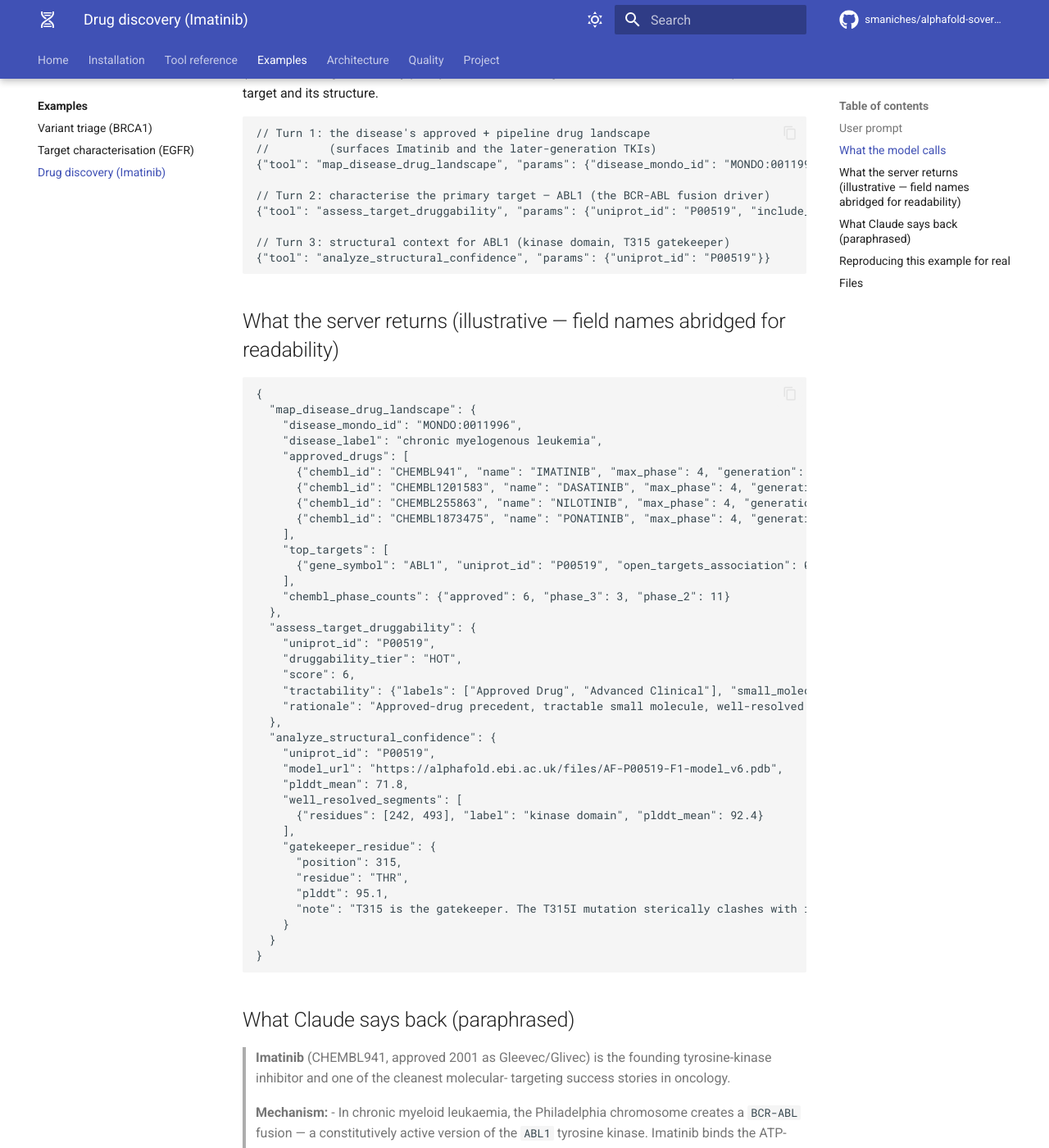
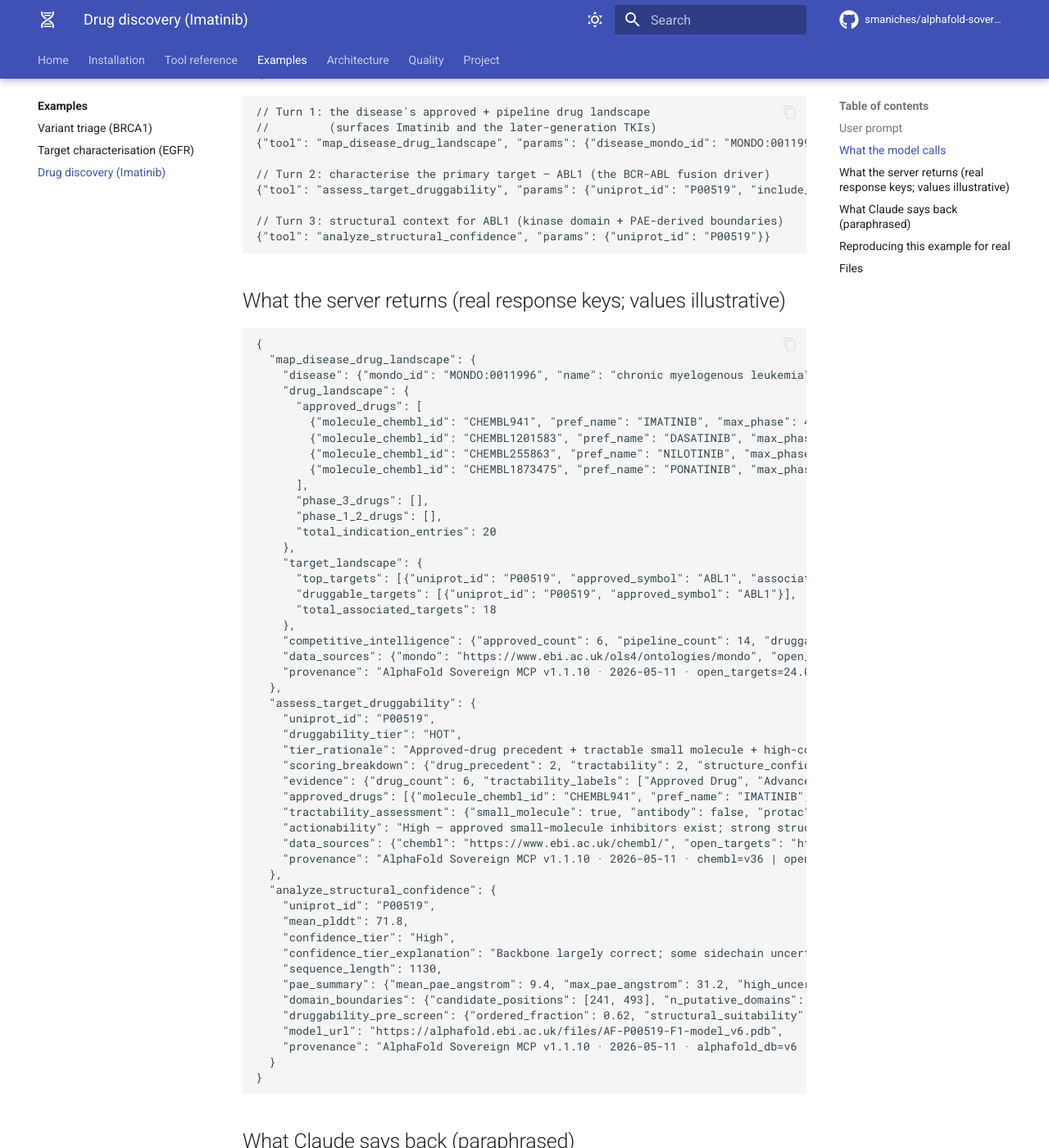
Before and after one commit to smaniches/alphafold-sovereign-mcp, an MkDocs documentation site: the page built from docs/examples/03-drug-discovery.md, in a window 1280 px wide and 1400 px high, scrolled down 581 px. Shown: the whole window at 82% size. Built offline with MkDocs 1.6.1 and Material for MkDocs 9.7.7, drawn with Linux system fonts in a browser that asks for light colours; comment, search, counter and statistics services are not loaded; some of the changed text lies outside the part shown.

Commit message:
docs(examples): make example 03 outputs match real tool schemas
Address review: the transcript (a literal MCP protocol trace) and the
doc output blocks used invented keys (well_resolved_segments,
gatekeeper_residue) and abridged shapes that do not match the tools'
actual returns. Rebuild the response payloads with the real top-level
keys verified from the code:

- map_disease_drug_landscape -> disease / drug_landscape /
  target_landscape / competitive_intelligence / data_sources / provenance
- assess_target_druggability -> uniprot_id / druggability_tier /
  tier_rationale / scoring_breakdown / evidence / approved_drugs /
  tractability_assessment / actionability / data_sources / provenance
- analyze_structural_confidence -> uniprot_id / mean_plddt /
  confidence_tier / confidence_tier_explanation / sequence_length /
  pae_summary / domain_boundaries / druggability_pre_screen / model_url /
  provenance

Values remain illustrative (labelled as such); the per-residue T315
gatekeeper detail is moved to 'background' since the structure tool
returns domain-level boundaries, not per-residue annotations. Both doc
copies and the transcript.jsonl updated. Docs-only; 697 passing at 100%.

Signed-off-by: Claude <noreply@anthropic.com>

````diff
--- a/docs/examples/03-drug-discovery.md
+++ b/docs/examples/03-drug-discovery.md
@@ -4,9 +4,8 @@
 > server returns this shape consistent with its unit-tested
 > orchestration over Open Targets, ChEMBL, UniProt, ClinVar, and
 > AlphaFold DB. Live-API validation is on the v1.2.0 roadmap; see
-> [`STATUS.md`](../status.md). The JSON below is an abridged,
-> illustrative view of the responses; field names are simplified for
-> readability and do not reproduce the literal tool output verbatim.
+> [`STATUS.md`](../status.md). The responses below use the tools' real
+> top-level response keys; the **values** are illustrative.
 
 ## User prompt
 
@@ -29,48 +28,59 @@ structure.
 // Turn 2: characterise the primary target — ABL1 (the BCR-ABL fusion driver)
 {"tool": "assess_target_druggability", "params": {"uniprot_id": "P00519", "include_clinical_stage": true}}
 
-// Turn 3: structural context for ABL1 (kinase domain, T315 gatekeeper)
+// Turn 3: structural context for ABL1 (kinase domain + PAE-derived boundaries)
 {"tool": "analyze_structural_confidence", "params": {"uniprot_id": "P00519"}}
 ```
 
-## What the server returns (illustrative — field names abridged for readability)
+## What the server returns (real response keys; values illustrative)
 
 ```jsonc
 {
   "map_disease_drug_landscape": {
-    "disease_mondo_id": "MONDO:0011996",
-    "disease_label": "chronic myelogenous leukemia",
-    "approved_drugs": [
-      {"chembl_id": "CHEMBL941", "name": "IMATINIB", "max_phase": 4, "generation": "1st-gen TKI"},
-      {"chembl_id": "CHEMBL1201583", "name": "DASATINIB", "max_phase": 4, "generation": "2nd-gen TKI"},
-      {"chembl_id": "CHEMBL255863", "name": "NILOTINIB", "max_phase": 4, "generation": "2nd-gen TKI"},
-      {"chembl_id": "CHEMBL1873475", "name": "PONATINIB", "max_phase": 4, "generation": "3rd-gen TKI"}
-    ],
-    "top_targets": [
-      {"gene_symbol": "ABL1", "uniprot_id": "P00519", "open_targets_association": 0.99}
-    ],
-    "chembl_phase_counts": {"approved": 6, "phase_3": 3, "phase_2": 11}
+    "disease": {"mondo_id": "MONDO:0011996", "name": "chronic myelogenous leukemia"},
+    "drug_landscape": {
+      "approved_drugs": [
+        {"molecule_chembl_id": "CHEMBL941", "pref_name": "IMATINIB", "max_phase": 4},
+        {"molecule_chembl_id": "CHEMBL1201583", "pref_name": "DASATINIB", "max_phase": 4},
+        {"molecule_chembl_id": "CHEMBL255863", "pref_name": "NILOTINIB", "max_phase": 4},
+        {"molecule_chembl_id": "CHEMBL1873475", "pref_name": "PONATINIB", "max_phase": 4}
+      ],
+      "phase_3_drugs": [],
+      "phase_1_2_drugs": [],
+      "total_indication_entries": 20
+    },
+    "target_landscape": {
+      "top_targets": [{"uniprot_id": "P00519", "approved_symbol": "ABL1", "association_score": 0.99, "tractable": true}],
+      "druggable_targets": [{"uniprot_id": "P00519", "approved_symbol": "ABL1"}],
+      "total_associated_targets": 18
+    },
+    "competitive_intelligence": {"approved_count": 6, "pipeline_count": 14, "druggable_target_count": 5, "investability": "Crowded — multiple approved therapies"},
+    "data_sources": {"mondo": "https://www.ebi.ac.uk/ols4/ontologies/mondo", "open_targets": "https://platform.opentargets.org", "chembl": "https://www.ebi.ac.uk/chembl/"},
+    "provenance": "AlphaFold Sovereign MCP v1.1.10 · 2026-05-11 · open_targets=24.06 | chembl=v36"
   },
   "assess_target_druggability": {
     "uniprot_id": "P00519",
     "druggability_tier": "HOT",
-    "score": 6,
-    "tractability": {"labels": ["Approved Drug", "Advanced Clinical"], "small_molecule": true},
-    "rationale": "Approved-drug precedent, tractable small molecule, well-resolved kinase domain. HEURISTIC — see LIMITATIONS.md L2."
+    "tier_rationale": "Approved-drug precedent + tractable small molecule + high-confidence kinase domain. HEURISTIC — see LIMITATIONS.md L2.",
+    "scoring_breakdown": {"drug_precedent": 2, "tractability": 2, "structure_confidence": 1, "constraint": 1, "total": 6},
+    "evidence": {"drug_count": 6, "tractability_labels": ["Approved Drug", "Advanced Clinical"], "plddt_mean": 71.8, "gene_constraint": {"loeuf": 0.41, "pLI": 0.86, "interpretation": "moderately constrained"}},
+    "approved_drugs": [{"molecule_chembl_id": "CHEMBL941", "pref_name": "IMATINIB", "max_phase": 4, "max_phase_label": "Approved", "mechanism": "BCR-ABL tyrosine kinase inhibitor", "oral": true, "first_approval": 2001}],
+    "tractability_assessment": {"small_molecule": true, "antibody": false, "protac": false, "labels_raw": ["Approved Drug", "Advanced Clinical"]},
+    "actionability": "High — approved small-molecule inhibitors exist; strong structure-based design support.",
+    "data_sources": {"chembl": "https://www.ebi.ac.uk/chembl/", "open_targets": "https://platform.opentargets.org", "gnomad": "https://gnomad.broadinstitute.org", "alphafold_db": "https://alphafold.ebi.ac.uk"},
+    "provenance": "AlphaFold Sovereign MCP v1.1.10 · 2026-05-11 · chembl=v36 | open_targets=24.06 | gnomad=v4 | alphafold_db=v6"
   },
   "analyze_structural_confidence": {
     "uniprot_id": "P00519",
+    "mean_plddt": 71.8,
+    "confidence_tier": "High",
+    "confidence_tier_explanation": "Backbone largely correct; some sidechain uncertainty.",
+    "sequence_length": 1130,
+    "pae_summary": {"mean_pae_angstrom": 9.4, "max_pae_angstrom": 31.2, "high_uncertainty_pairs": []},
+    "domain_boundaries": {"candidate_positions": [241, 493], "n_putative_domains": 2, "note": "Boundary positions are zero-indexed residue numbers where PAE rises sharply. Validate with InterPro or UniProt feature annotations."},
+    "druggability_pre_screen": {"ordered_fraction": 0.62, "structural_suitability": "SUITABLE for structure-based drug design"},
     "model_url": "https://alphafold.ebi.ac.uk/files/AF-P00519-F1-model_v6.pdb",
-    "plddt_mean": 71.8,
-    "well_resolved_segments": [
-      {"residues": [242, 493], "label": "kinase domain", "plddt_mean": 92.4}
-    ],
-    "gatekeeper_residue": {
-      "position": 315,
-      "residue": "THR",
-      "plddt": 95.1,
-      "note": "T315 is the gatekeeper. The T315I mutation sterically clashes with imatinib and is the canonical clinical resistance variant."
-    }
+    "provenance": "AlphaFold Sovereign MCP v1.1.10 · 2026-05-11 · alphafold_db=v6 | plddt_version=v6"
   }
 }
 ```
@@ -88,8 +98,8 @@ structure.
 >   ABL1 in its inactive conformation and locks the kinase shut.
 > - The disease→drug landscape surfaces `ABL1` as the top CML target
 >   (Open Targets association 0.99), and the druggability heuristic
->   classifies ABL1 as HOT (kinase, approved drugs, high-confidence
->   structure).
+>   classifies ABL1 as HOT (score 6: approved drugs, tractable small
+>   molecule, high-confidence structure).
 >
 > **Why it works for CML specifically:** CML is one of the few cancers
 > driven by a single, defined molecular lesion. Inhibiting BCR-ABL
@@ -98,11 +108,14 @@ structure.
 > developed to handle resistance.
 >
 > **Structural context (AlphaFold P00519):**
-> - The kinase domain (residues 242–493) is well-resolved (pLDDT 92.4).
-> - Residue **T315 is the gatekeeper** — pLDDT 95.1. Mutating it to
->   isoleucine (`T315I`) sterically clashes with imatinib and is the
->   canonical clinical resistance variant. Ponatinib was designed to
->   accommodate T315I.
+> - Mean pLDDT 71.8 places the model in the "High" confidence tier, the
+>   PAE-derived domain boundary (~residues 241–493) brackets the kinase
+>   domain, and the structural pre-screen returns SUITABLE for
+>   structure-based drug design.
+> - **Background (not a per-residue field this tool returns):** the
+>   gatekeeper residue **T315** — its `T315I` mutation sterically clashes
+>   with imatinib and is the canonical clinical resistance variant;
+>   ponatinib was designed to accommodate it.
 >
 > **Off-targets (background, not from these calls):** imatinib also
 > inhibits c-KIT and PDGFRα, which is why it also treats GIST tumours —
````
Also changed, not shown: examples/03-drug-discovery/README.md (+50 -37 lines), 1 other file.
